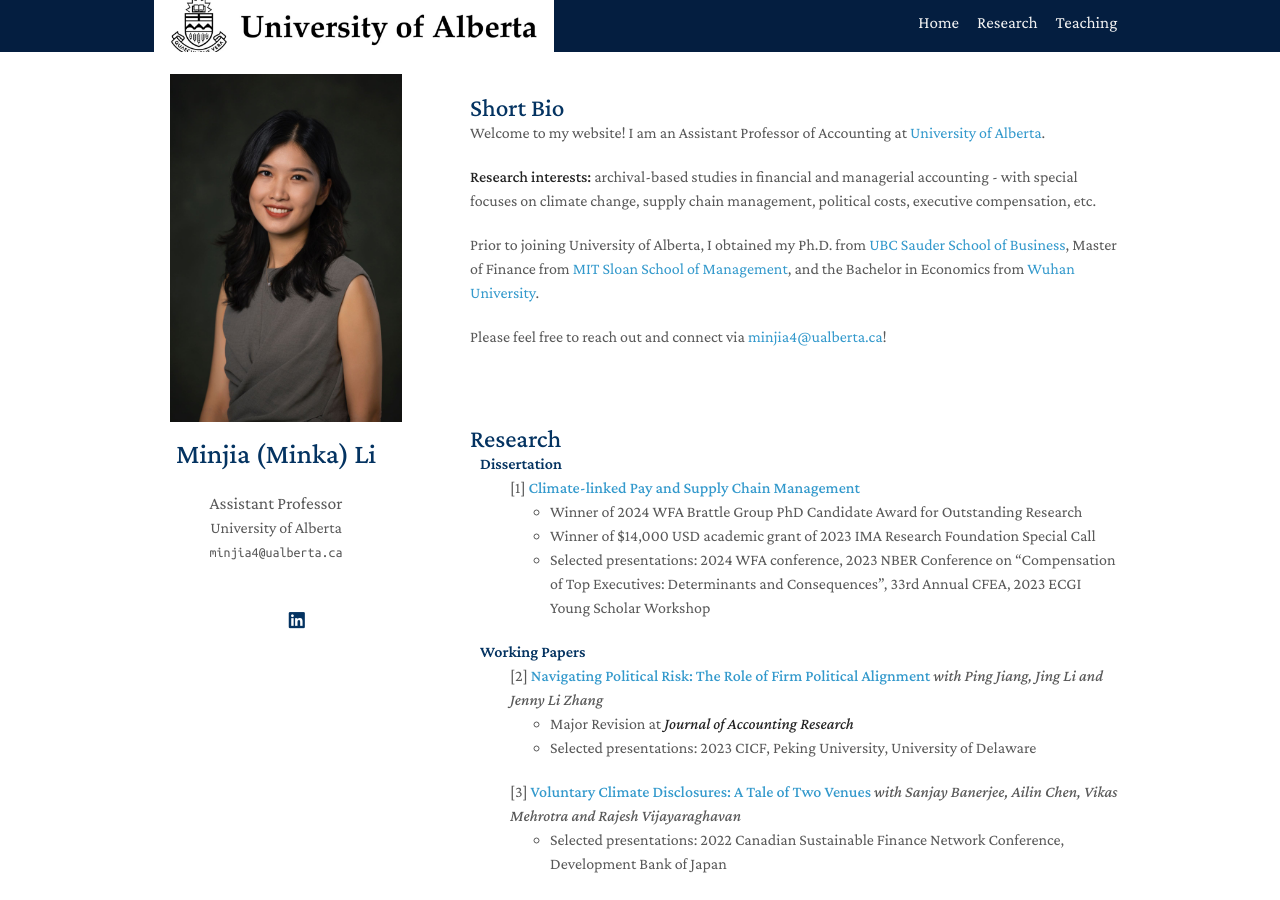
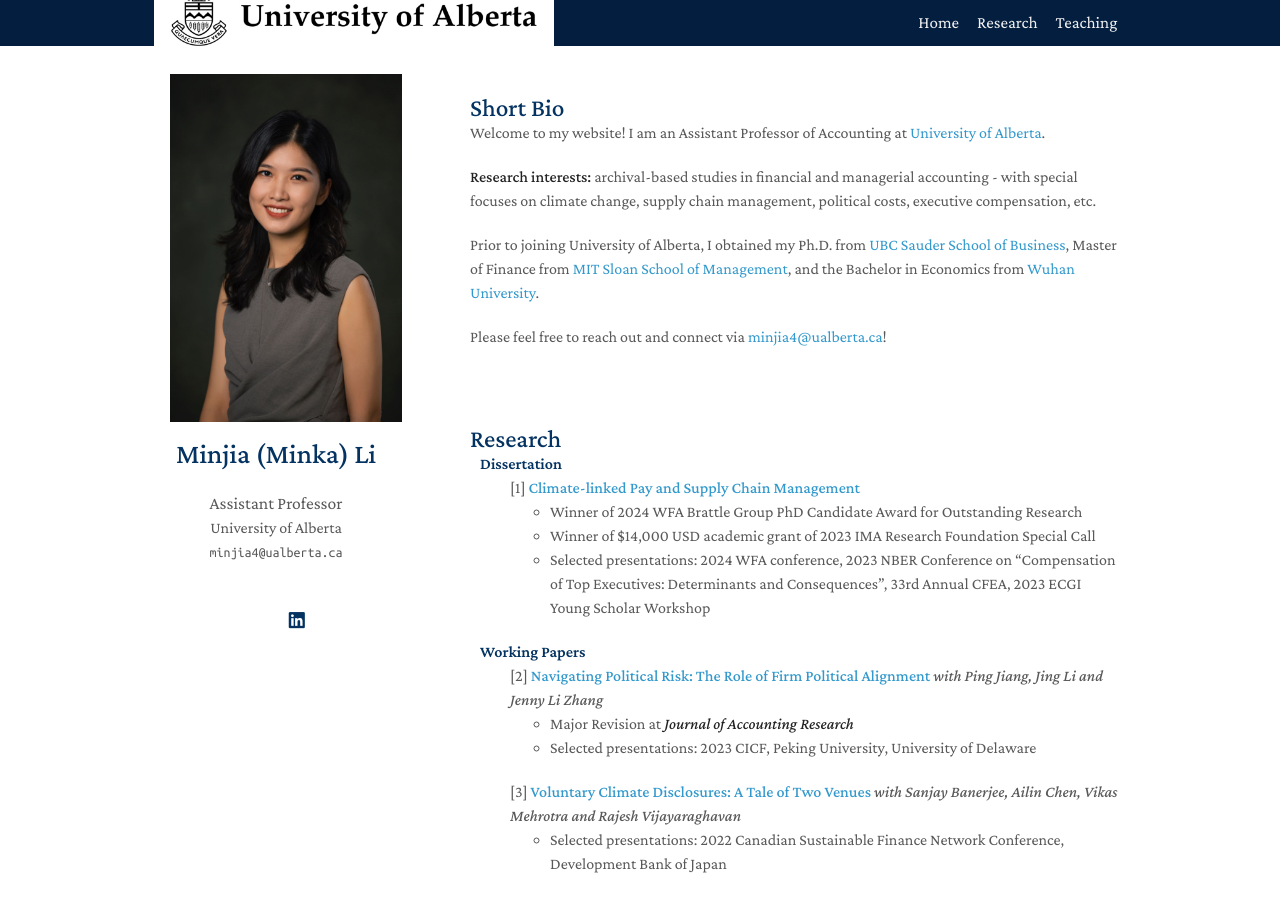
Before and after one commit to zeyang1225/zeyang1225.github.io, a Jekyll site: the page built from index.md, in a window 1280 px wide and 900 px high. Built offline with Jekyll 4.4.1, drawn with Linux system fonts in a browser that asks for light colours; nearby versions of some CDN libraries; a style sheet for code colours, icons or effects is not loaded.

Commit message:
Update homepage.html

```diff
--- a/_layouts/homepage.html
+++ b/_layouts/homepage.html
@@ -73,7 +73,7 @@
   </head>
   <body>
       <div class="topnav">
-      <a href="https://www.ubc.ca/"><img width="400" src="./assets/img/university-of-alberta-logo-1.png"></a>
+      <a href="https://www.ubc.ca/"><img width="400" src="./assets/img/university-of-alberta-logo.png"></a>
       <div id="myLinks">
 
     <a class="normal right" href="./#teaching">Teaching</a>
```
